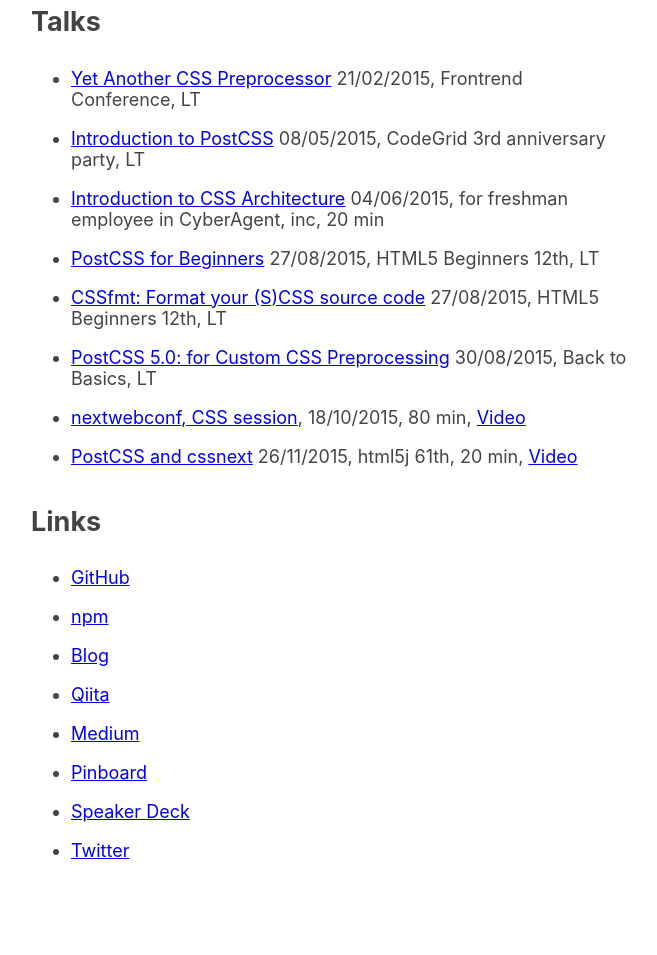
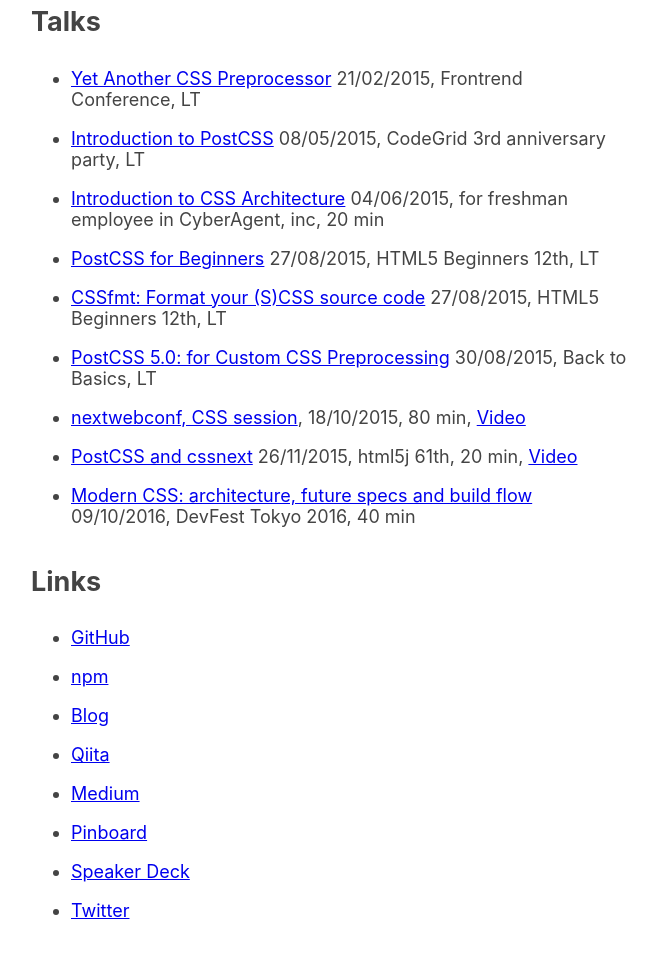
Before and after one commit to ikasama/ikasama.github.io, a website: page index.html in a window 1280 px wide. Shown: the part 908-1863 px from the top of the page, without its empty margins (309-966 px from the left). Before the commit the page ends 1825 px from the top, so only its background shows below. Drawn offline with Linux system fonts and the light colour scheme.

Commit message:
add a slide

```diff
--- a/index.html
+++ b/index.html
@@ -56,6 +56,7 @@
         <li><a href="https://speakerdeck.com/morishitter/postcss-5-dot-0-for-custom-css-preprocessing">PostCSS 5.0: for Custom CSS Preprocessing</a> 30/08/2015, Back to Basics, LT</li>
         <li><a href="http://nextwebconf.connpass.com/event/19699/">nextwebconf, CSS session</a>, 18/10/2015, 80 min, <a href="http://www.youtube.com/watch?v=KgytEe1u4wM&feature=youtu.be&list=PLRW5DJ7mngHyY8mjt3o75uoj_Tw3oz01q&t=20337">Video</a></li>
         <li><a href="https://speakerdeck.com/morishitter/postcss-and-cssnext">PostCSS and cssnext</a> 26/11/2015, html5j 61th, 20 min, <a href="https://www.youtube.com/watch?v=ZF3nOA63vQY&index=3&list=PLeFZWzLJpZceZqZzDtewSaGwhqaq1A9IC">Video</a></li>
+        <li><a href="https://speakerdeck.com/morishitter/modern-css-architecture-future-specs-and-build-flow">Modern CSS: architecture, future specs and build flow</a> 09/10/2016, DevFest Tokyo 2016, 40 min</li>
       </ul>
       </section>
 
```
